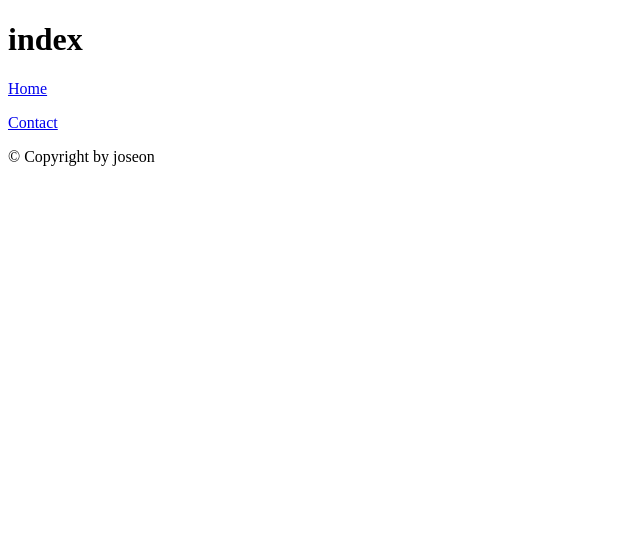
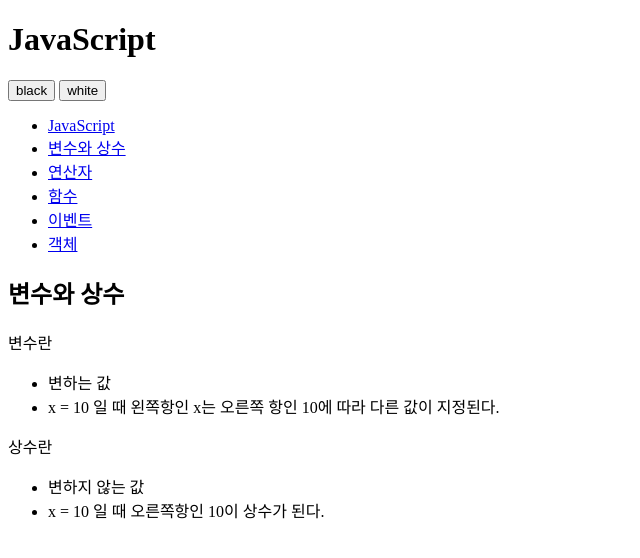
Before and after one commit to operzx/opentutorials-joseon, a plain HTML site: page index.html in a window 1280 px wide. Shown: the whole page, without its empty margins (0-640 px from the left). Drawn offline with Linux system fonts and the light colour scheme.

Commit message:
html kiso

```diff
--- a/index.html
+++ b/index.html
@@ -1,46 +1,53 @@
 <!DOCTYPE html>
-<html lang="en">
+<html>
     <head>
-		<meta charset="utf-8">
-
-		<!-- Always force latest IE rendering engine (even in intranet) & Chrome Frame
-		Remove this if you use the .htaccess -->
-		<meta http-equiv="X-UA-Compatible" content="IE=edge,chrome=1">
-
-		<title>index</title>
-		<meta name="description" content="">
-		<meta name="author" content="joseon">
-
-		<meta name="viewport" content="width=device-width; initial-scale=1.0">
-
-		<!-- Replace favicon.ico & apple-touch-icon.png in the root of your domain and delete these references -->
-		<link rel="shortcut icon" href="/favicon.ico">
-		<link rel="apple-touch-icon" href="/apple-touch-icon.png">
+        <meta charset="utf-8" />
     </head>
 
-	<body>
+    <body id="body">
         <div>
             <header>
-				<h1>index</h1>
+                <h1>JavaScript</h1>
             </header>
+            <div id="toolbar">
+                <input type="button" value="black" />
+                <input type="button" value="white" />
+            </div>
             <nav>
+                <ul>
+                    <li><a href="http://opentutorials.org/course/49/17">JavaScript</a></li>
+                    <li><a href="http://opentutorials.org/course/49/16">변수와 상수</a></li>
+                    <li><a href="http://opentutorials.org/course/49/18">연산자</a></li>
+                    <li><a href="http://opentutorials.org/course/49/19">함수</a></li>
+                    <li><a href="http://opentutorials.org/course/49/20">이벤트</a></li>
+                    <li><a href="http://opentutorials.org/course/49/21">객체</a></li>
+                </ul>
+            </nav>
+            <article>
+                <h2>변수와 상수</h2>
+                <div>
+                    <p>변수란</p>
+                    <ul>
+                        <li>
+                            변하는 값
+                        </li>
+                        <li>
+                            x = 10 일 때 왼쪽항인 x는 오른쪽 항인 10에 따라 다른 값이 지정된다.
+                        </li>
+                    </ul>
                     <p>
-					<a href="/">Home</a>
+                        상수란
                     </p>
-				<p>
-					<a href="/contact">Contact</a>
-				</p>
-			</nav>
-
-			<div>
-
+                    <ul>
+                        <li>
+                            변하지 않는 값
+                        </li>
+                        <li>
+                            x = 10 일 때 오른쪽항인 10이 상수가 된다.
+                        </li>
+                    </ul>
                 </div>
-
-			<footer>
-				<p>
-					&copy; Copyright  by joseon
-				</p>
-			</footer>
+            </article>
         </div>
     </body>
 </html>
```
Lines whose indentation alone changed are shown as unchanged.
